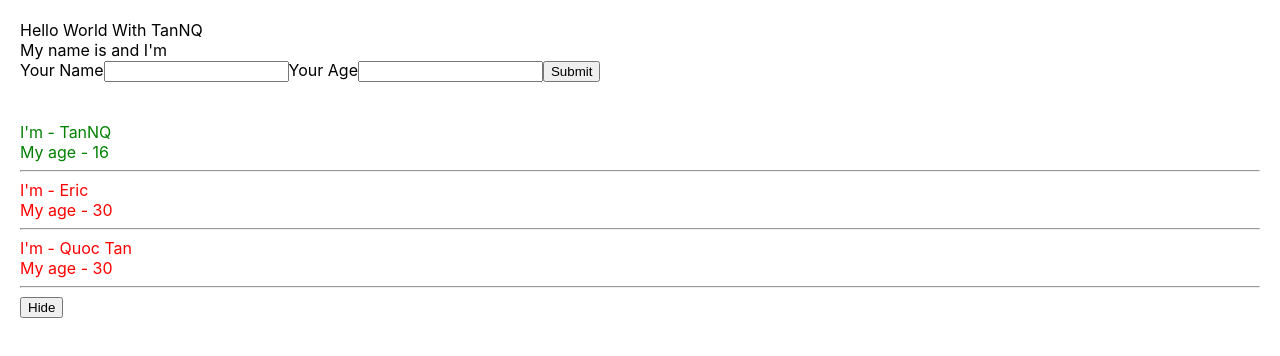
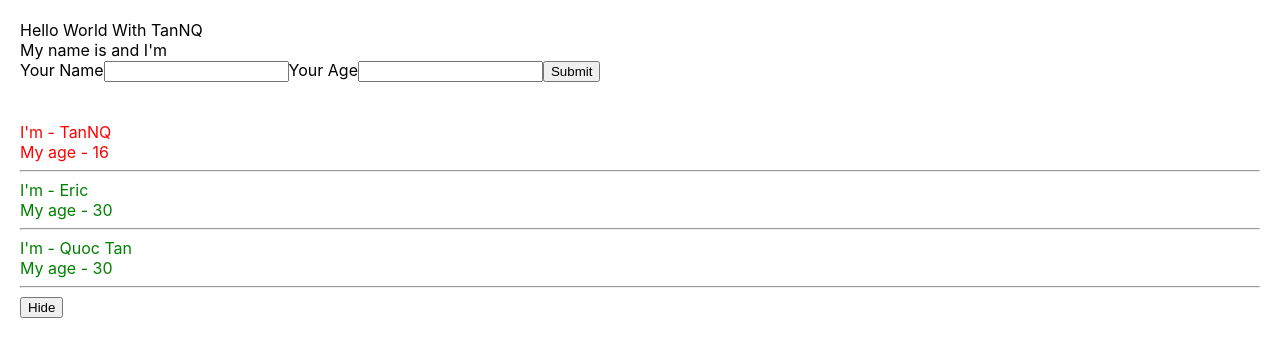
Before and after one commit to nqtan666/reactfinal, a React (Create React App) app: page / in a window 1280 px wide. Shown: the top 356 px of the page. Built offline with nearby package versions, Linux system fonts and the light colour scheme.

Commit message:
style in reactjs

```diff
--- a/package.json
+++ b/package.json
@@ -13,6 +13,7 @@
     "redux": "4.2.0",
     "redux-devtools-extension": "2.13.9",
     "redux-thunk": "2.4.1",
+    "sass": "1.53.0",
     "web-vitals": "2.1.4"
   },
   "scripts": {
--- a/src/App.js
+++ b/src/App.js
@@ -1,5 +1,5 @@
 import logo from "./logo.svg";
-import "./App.css";
+import "./App.scss";
 import React from "react";
 import { useDispatch, useSelector } from "react-redux";
 import { increaseCounter, decreaseCounter } from "./redux/action/counterAction";
--- a/src/App.css
+++ b/src/App.scss
@@ -1,9 +1,3 @@
-.red {
-  color: red;
-}
-.green{
-  color: green;
-}
 
 body {
   padding: 20px;
--- a/src/components/UserInfo.js
+++ b/src/components/AddUserInfor.js
@@ -1,5 +1,5 @@
 import React from "react";
-class UserInfo extends React.Component {
+class AddUserInfor extends React.Component {
   state = {
     name: "",
     age: "",
@@ -14,9 +14,10 @@ class UserInfo extends React.Component {
   };
   handleOnSubmit = (e) => {
     e.preventDefault();
-    console.log(">>>check state", this.state);
+    this.props.handleAddUser(this.state);
   };
   render() {
+    console.log(">>>>check props", this.props);
     return (
       <>
         <div>
@@ -40,8 +41,8 @@ class UserInfo extends React.Component {
           />
           <button>Submit</button>
         </form>
-      </    >
+      </>
     );
   }
 }
-export default UserInfo;
+export default AddUserInfor;
--- a/src/components/DisplayInfor.js
+++ b/src/components/DisplayInfor.js
@@ -1,4 +1,5 @@
 import React from "react";
+import "./DisplayInfor.scss";
 class DisplayInfo extends React.Component {
   state = {
     isShow: true,
@@ -11,7 +12,7 @@ class DisplayInfo extends React.Component {
   render() {
     const { listUser } = this.props;
     return (
-      <>
+      <div className="display-infor-container">
         {this.state.isShow && (
           <div>
             {listUser &&
@@ -20,7 +21,7 @@ class DisplayInfo extends React.Component {
                 return (
                   <div
                     key={item.id}
-                    className={item.age > 18 ? "red" : "green"}
+                    className={item.age > 18 ? "green" : "red"}
                   >
                     <div> I'm - {item.name}</div>
                     <div> My age - {item.age}</div>
@@ -30,10 +31,12 @@ class DisplayInfo extends React.Component {
               })}
           </div>
         )}
-        <button onClick={() => this.handleShowHide()}>
-          {this.state.isShow ? "Hide" : "Show"}
-        </button>
-      </>
+        <div>
+          <button onClick={() => this.handleShowHide()}>
+            {this.state.isShow ? "Hide" : "Show"}
+          </button>
+        </div>
+      </div>
     );
   }
 }
--- /dev/null
+++ b/src/components/DisplayInfor.scss
@@ -0,0 +1,9 @@
+
+.display-infor-container{
+    .red {
+        color: red;
+      }
+      .green{
+        color: green;
+      }
+}
--- a/src/components/MyComponent.js
+++ b/src/components/MyComponent.js
@@ -1,5 +1,5 @@
 import React from "react";
-import UserInfo from "./UserInfo";
+import AddUserInfor from "./AddUserInfor";
 import DisplayInfo from "./DisplayInfor";
 // truoc 16.8 se dung class component
 // sau 16.8 se dung function component
@@ -12,10 +12,16 @@ class MyComponent extends React.Component {
       { id: 3, name: "Quoc Tan ", age: 30 },
     ],
   };
+  handleAddUser = (data) => {
+    this.setState({
+      listUser: [...this.state.listUser, data],
+    });
+  };
   render() {
+    console.log("check state", this.state.listUser);
     return (
       <>
-        <UserInfo />
+        <AddUserInfor handleAddUser={this.handleAddUser} />
         <br />
         <br />
         <DisplayInfo listUser={this.state.listUser} />
```
Also changed, not shown: 1 other file (tests, documents, lock files or other folders).
